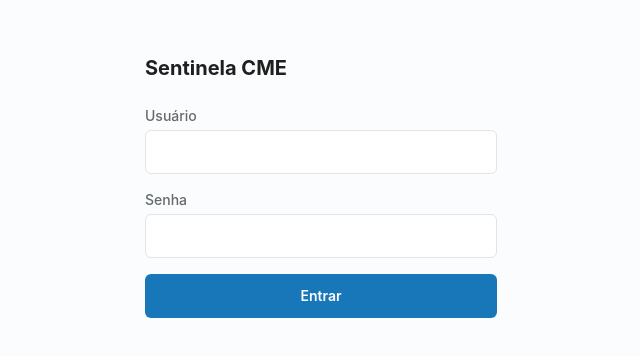
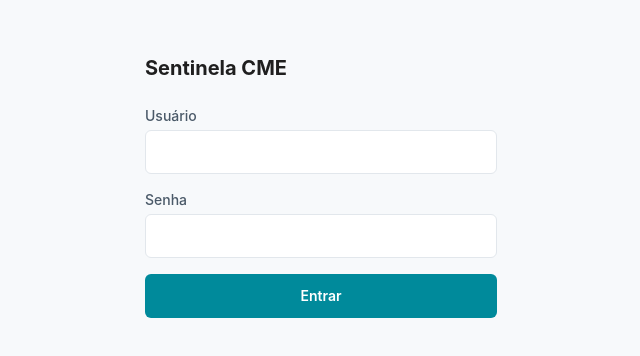
Before and after one commit to afonsorcarvalho/odoo_sentinela, a React (Vite) app in the folder frontend/: page /login in a window 1280 px wide. Shown: the part 214-570 px from the top of the page, without its empty margins (319-959 px from the left). Built offline with nearby package versions, Linux system fonts and the light colour scheme; no server answers.

Commit message:
feat(frontend): tokens visuais AFR Design System (valores; nomes de token inalterados)

```diff
--- a/frontend/src/index.css
+++ b/frontend/src/index.css
@@ -1,41 +1,62 @@
+/* frontend/src/index.css */
 @import "tailwindcss";
+@import url('https://fonts.googleapis.com/css2?family=Inter:wght@400;500;600;700&family=JetBrains+Mono:wght@400;500;600;700&display=swap');
 
 @theme {
-  --color-bg: oklch(0.99 0.002 245);
-  --color-surface: oklch(1 0 0);
-  --color-panel: oklch(0.975 0.003 245);
+  /* ---------- Document (claro) — default, mesmo papel de :root de antes ---------- */
+  --color-bg:              #f7f9fb;
+  --color-surface:         #ffffff;
+  --color-panel:           #f1f4f7;
   /* Matiz "none" (nao 0): color-mix(in oklch, ...) interpola matiz pelo arco
      mais curto entre os dois endpoints. Com ink carregando um matiz de baixa
-     saturacao mas nao-zero (245, azulado), misturar status crit/warn com ele
-     fazia o resultado atravessar a roda de cores pelo lado errado -- crit
-     (vermelho, 25deg) virava roxo (329deg), warn (ambar, 75deg) virava verde
-     (143deg), podendo ser confundido com o estado 'ok'. A palavra-chave CSS
-     `none` marca o matiz como "ausente" (powerless hue, CSS Color 4) e faz
-     color-mix usar so o matiz da cor de status, sem nenhum desvio (verificado:
-     mistura de crit fica em 25deg, identico ao token). IMPORTANTE: chroma 0
-     sozinho NAO basta -- `oklch(L 0 0)` tem matiz 0deg EXPLICITO (nao "ausente"),
-     e ainda causa desvio; só `oklch(L 0 none)` funciona. Ver components/statusVisuals.tsx. */
-  --color-ink: oklch(0.24 0 none);
-  --color-muted: oklch(0.52 0.01 245);
-  --color-line: oklch(0.92 0.004 245);
-  --color-primary: oklch(0.55 0.13 245);
-  --color-good: oklch(0.62 0.15 150);
-  --color-warn: oklch(0.68 0.15 75);
-  --color-crit: oklch(0.55 0.19 25);
-  --font-mono: "Geist Mono", ui-monospace, "SF Mono", Menlo, monospace;
+     saturacao mas nao-zero, misturar status crit/warn com ele fazia o
+     resultado atravessar a roda de cores pelo lado errado -- crit (vermelho)
+     virava roxo, warn (ambar) virava verde, podendo ser confundido com o
+     estado 'ok'. A palavra-chave CSS `none` marca o matiz como "ausente"
+     (powerless hue, CSS Color 4) e faz color-mix usar so o matiz do operando
+     de status, sem nenhum desvio. IMPORTANTE: chroma 0 sozinho NAO basta --
+     `oklch(L 0 0)` tem matiz 0deg EXPLICITO (nao "ausente"), e ainda causa
+     desvio; só `oklch(L 0 none)` funciona. Ver components/statusVisuals.tsx.
+     Este token NAO muda nesta migracao -- so os operandos de status abaixo
+     trocam para os valores AFR (hex e seguro: color-mix converte p/ oklch
+     internamente e adota o hue do operando nao-"none"). */
+  --color-ink:              oklch(0.24 0 none);
+  --color-muted:            #4a5968;
+  --color-line:             #e2e7ec;
+  --color-line-strong:      #c9d1da;
+  --color-primary:          #008a9b;
+  --color-good:             #14794d;
+  --color-good-soft:        #def4e9;
+  --color-warn:             #a86b00;
+  --color-warn-soft:        #fbecd0;
+  --color-crit:             #c2241a;
+  --color-crit-soft:        #fbe2df;
+  --shadow-menu:            0 8px 24px rgb(16 24 32 / 0.10), 0 0 0 1px var(--color-line);
+  --font-mono: 'JetBrains Mono', ui-monospace, 'SF Mono', Menlo, monospace;
+  --font-sans: 'Inter', -apple-system, BlinkMacSystemFont, 'Segoe UI', Roboto, sans-serif;
 }
 
-.dark {
-  --color-bg: oklch(0.16 0.008 245);
-  --color-surface: oklch(0.21 0.01 245);
-  --color-panel: oklch(0.19 0.009 245);
-  --color-ink: oklch(0.95 0 none); /* mesma razao do bloco light acima */
-  --color-muted: oklch(0.68 0.01 245);
-  --color-line: oklch(0.30 0.01 245);
-  --color-primary: oklch(0.70 0.13 245);
-  --color-good: oklch(0.72 0.16 150);
-  --color-warn: oklch(0.78 0.15 75);
-  --color-crit: oklch(0.68 0.20 25);
+/* ---------- Control (escuro) — tema padrao recomendado p/ monitoramento continuo ---------- */
+.theme-control {
+  --color-bg:              #0b1620;
+  --color-surface:         #101f2c;
+  --color-panel:           #132635;
+  --color-ink:              oklch(0.95 0 none); /* mesma razao do bloco claro acima */
+  --color-muted:            #a8b7c6;
+  --color-line:             #22384d;
+  --color-line-strong:      #31506c;
+  --color-primary:          #00b3c7;
+  --color-good:             #22c57a;
+  --color-good-soft:        #0e2e20;
+  --color-warn:             #f5b23d;
+  --color-warn-soft:        #2e2209;
+  --color-crit:             #ef4444;
+  --color-crit-soft:        #2e0b0b;
+  --shadow-menu:            0 8px 24px rgb(0 0 0 / 0.45), 0 0 0 1px var(--color-line);
 }
 
-body { background: var(--color-bg); color: var(--color-ink); }
+body {
+  background: var(--color-bg);
+  color: var(--color-ink);
+  font-family: var(--font-sans);
+}
```
